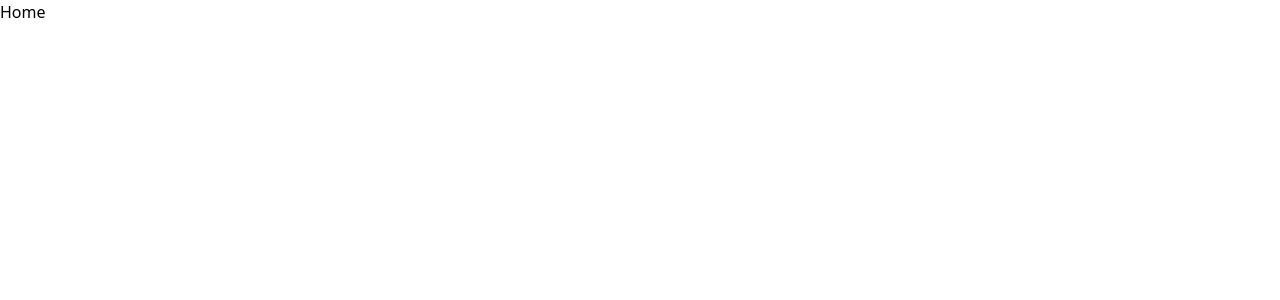
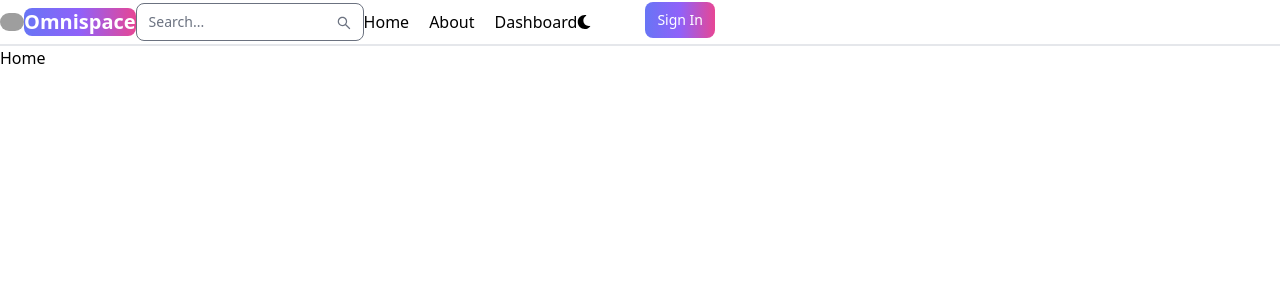
Before and after one commit to dere-12/omnispace-admin, a React (Vite) app in the folder client/: page / in a window 1280 px wide. Shown: the top 300 px of the page. Built offline with nearby package versions, Linux system fonts and the light colour scheme; grey boxes are pictures that could not be loaded.

Commit message:
create header section

```diff
--- a/client/package.json
+++ b/client/package.json
@@ -10,8 +10,10 @@
     "preview": "vite preview"
   },
   "dependencies": {
+    "flowbite": "^2.5.2",
     "react": "^18.3.1",
     "react-dom": "^18.3.1",
+    "react-icons": "^5.3.0",
     "react-router-dom": "^6.27.0"
   },
   "devDependencies": {
--- a/client/src/App.jsx
+++ b/client/src/App.jsx
@@ -4,10 +4,12 @@
 import SignIn from "./pages/SignIn";
 import SignUp from "./pages/SignUp";
 import Dashboard from "./pages/Dashboard";
+import Header from "./components/Header";
 
 export default function App() {
   return (
     <BrowserRouter>
+      <Header />
       <Routes>
         <Route path="/" element={<Home />} />
         <Route path="/about" element={<About />} />
--- /dev/null
+++ b/client/src/components/Header.jsx
@@ -0,0 +1,59 @@
+import { Navbar, TextInput, Button } from "flowbite-react";
+import { Link } from "react-router-dom";
+import { AiOutlineSearch } from "react-icons/ai";
+import { FaMoon } from "react-icons/fa";
+
+export default function Header() {
+  return (
+    <Navbar className="border-b-2">
+      <Link
+        to="/"
+        className="self-center whitespace-nowrap text-sm sm:text-xl font-semibold dark:text-white flex items-center py-2"
+      >
+        <img
+          src="https://www.pngitem.com/pimgs/m/529-5294086_transparent-random-logo-png-png-download.png"
+          alt="Omnispace logo"
+          className="rounded-full w-6"
+        />
+        <span className="bg-gradient-to-r from-indigo-500 via-purple-500 to-pink-500 rounded-lg text-white">
+          Omnispace
+        </span>
+      </Link>
+
+      <form>
+        <div className="relative">
+          <TextInput
+            type="text"
+            placeholder="Search..."
+            className="lg:inline w-full"
+          />
+          <AiOutlineSearch className="absolute right-3 top-5 transform -translate-y-1/2 text-gray-500" />
+        </div>
+      </form>
+
+      <Button className="w-12 h-10 lg:hidden" color="gray" pill>
+        <AiOutlineSearch />
+      </Button>
+
+      <Navbar>
+        <Link to="/">Home</Link>
+        <Link to="/about" className="mx-5">
+          About
+        </Link>
+        <Link to="/dashboard">Dashboard</Link>
+      </Navbar>
+
+      <div className="flex gap-5">
+        <Button className="w-12 h-10 sm:inline" color="gray" pill>
+          <FaMoon />
+        </Button>
+
+        <Link to="/sign-in">
+          <Button className="px-3 bg-gradient-to-r from-indigo-500 via-purple-500 to-pink-500 rounded-lg text-white">
+            Sign In
+          </Button>
+        </Link>
+      </div>
+    </Navbar>
+  );
+}
--- a/client/tailwind.config.js
+++ b/client/tailwind.config.js
@@ -1,8 +1,12 @@
 /** @type {import('tailwindcss').Config} */
 export default {
-  content: ["./index.html", "./src/**/*.{js,ts,jsx,tsx}"],
+  content: [
+    "./index.html",
+    "./src/**/*.{js,ts,jsx,tsx}",
+    "node_modules/flowbite-react/**/*.{js,jsx,ts,tsx}",
+  ],
   theme: {
     extend: {},
   },
-  plugins: [],
+  plugins: [require("flowbite/plugin")],
 };
```
Also changed, not shown: 1 other file (tests, documents, lock files or other folders).
